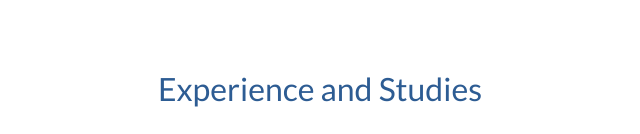
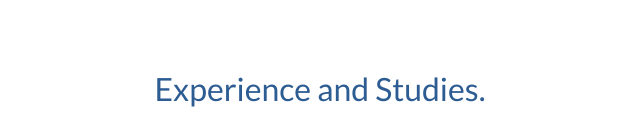
Before and after one commit to kyriakoszafeiropoulos/Online-Portfolio, a plain HTML site: page index.html in a window 1280 px wide. Shown: the part 666-800 px from the top of the page, 320-960 px from the left. Drawn offline with nearby package versions, Linux system fonts and the light colour scheme.

Commit message:
Update index.html
added a dot

```diff
--- a/index.html
+++ b/index.html
@@ -44,7 +44,7 @@
         <div class="container col-xxl-8 px-4 py-5">
             <div class="row g-5 pt-5">
                 <div class="col-12">
-                    <h2 class="h22">Experience and Studies</h2>
+                    <h2 class="h22">Experience and Studies.</h2>
                     <p>Internship At new Media Soft Web Development Agency (6 months).</p>
                     <p>Associate Degree on Informatis (Web Development, Video Games and Multimedia).</p>
                     <p>Click this link to view more details about me.</p>
```
